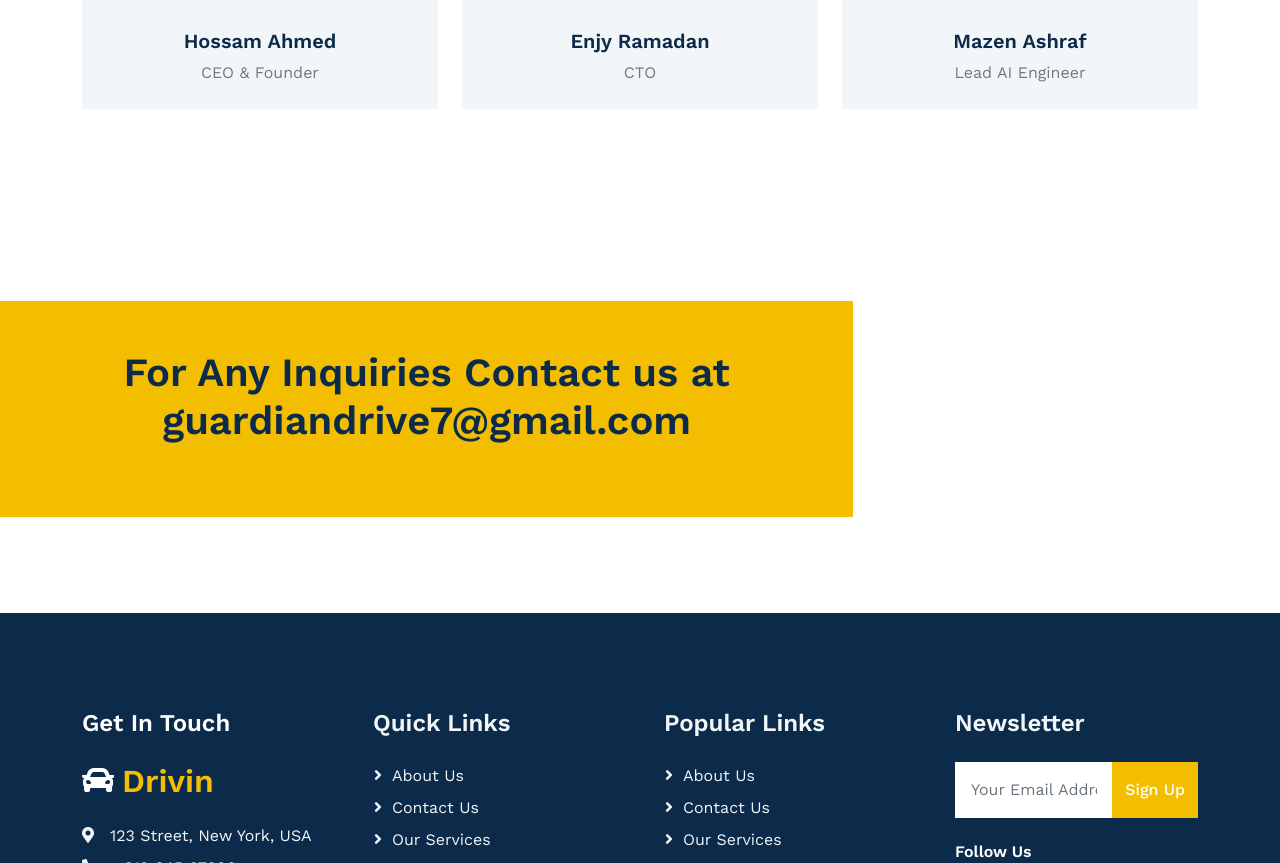
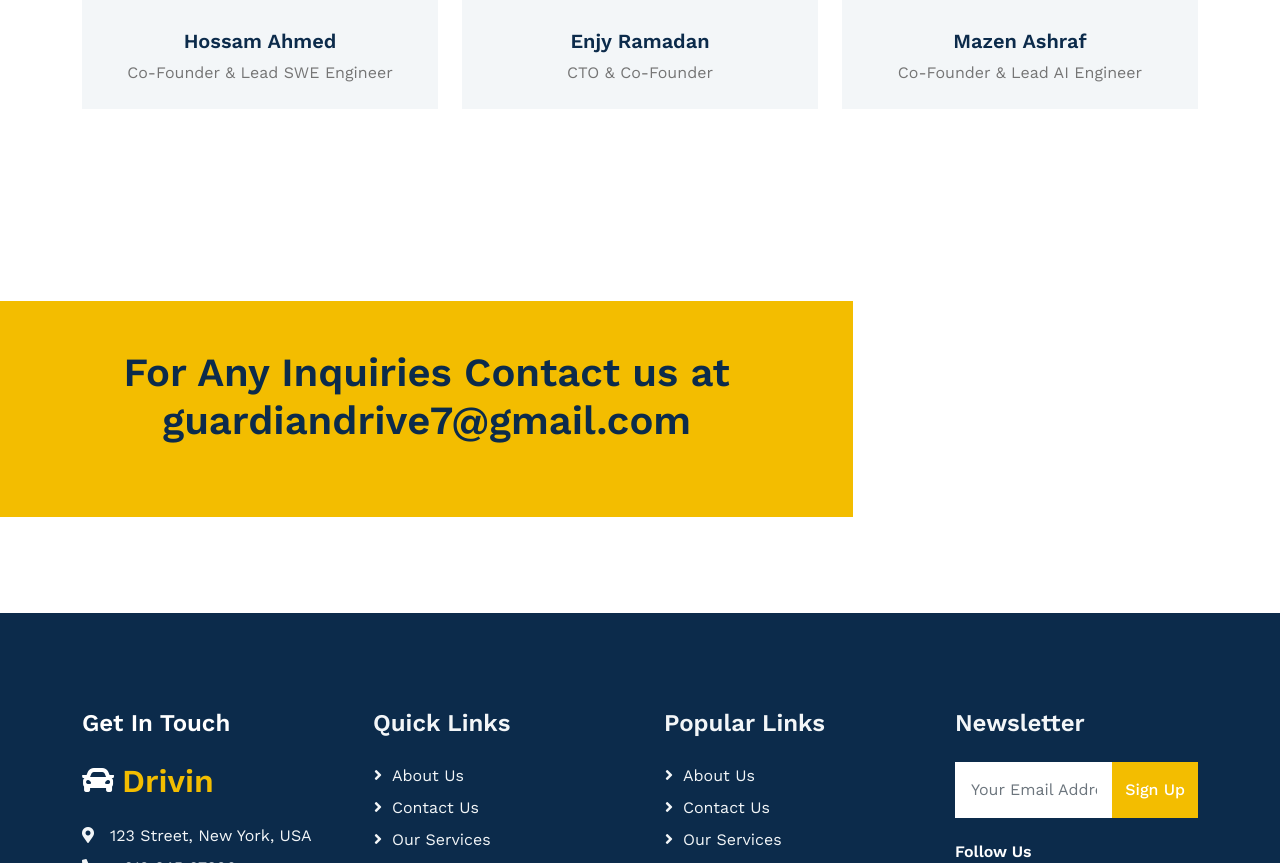
Before and after one commit to Hossam212/drivesense, a plain HTML site: page index.html in a window 1280 px wide. Shown: the part 5338-6201 px from the top of the page. Drawn offline with nearby package versions, Linux system fonts and the light colour scheme.

Commit message:
Update index.html

```diff
--- a/index.html
+++ b/index.html
@@ -625,7 +625,7 @@
               </div>
               <div class="bg-light text-center p-4">
                 <h5 class="mt-2">Hossam Ahmed</h5>
-                <span>CEO & Founder</span>
+                <span>Co-Founder & Lead SWE Engineer</span>
               </div>
             </div>
           </div>
@@ -653,7 +653,7 @@
               </div>
               <div class="bg-light text-center p-4">
                 <h5 class="mt-2">Enjy Ramadan</h5>
-                <span>CTO</span>
+                <span>CTO & Co-Founder</span>
               </div>
             </div>
           </div>
@@ -681,7 +681,7 @@
               </div>
               <div class="bg-light text-center p-4">
                 <h5 class="mt-2">Mazen Ashraf</h5>
-                <span>Lead AI Engineer</span>
+                <span>Co-Founder & Lead AI Engineer</span>
               </div>
             </div>
           </div>
```
